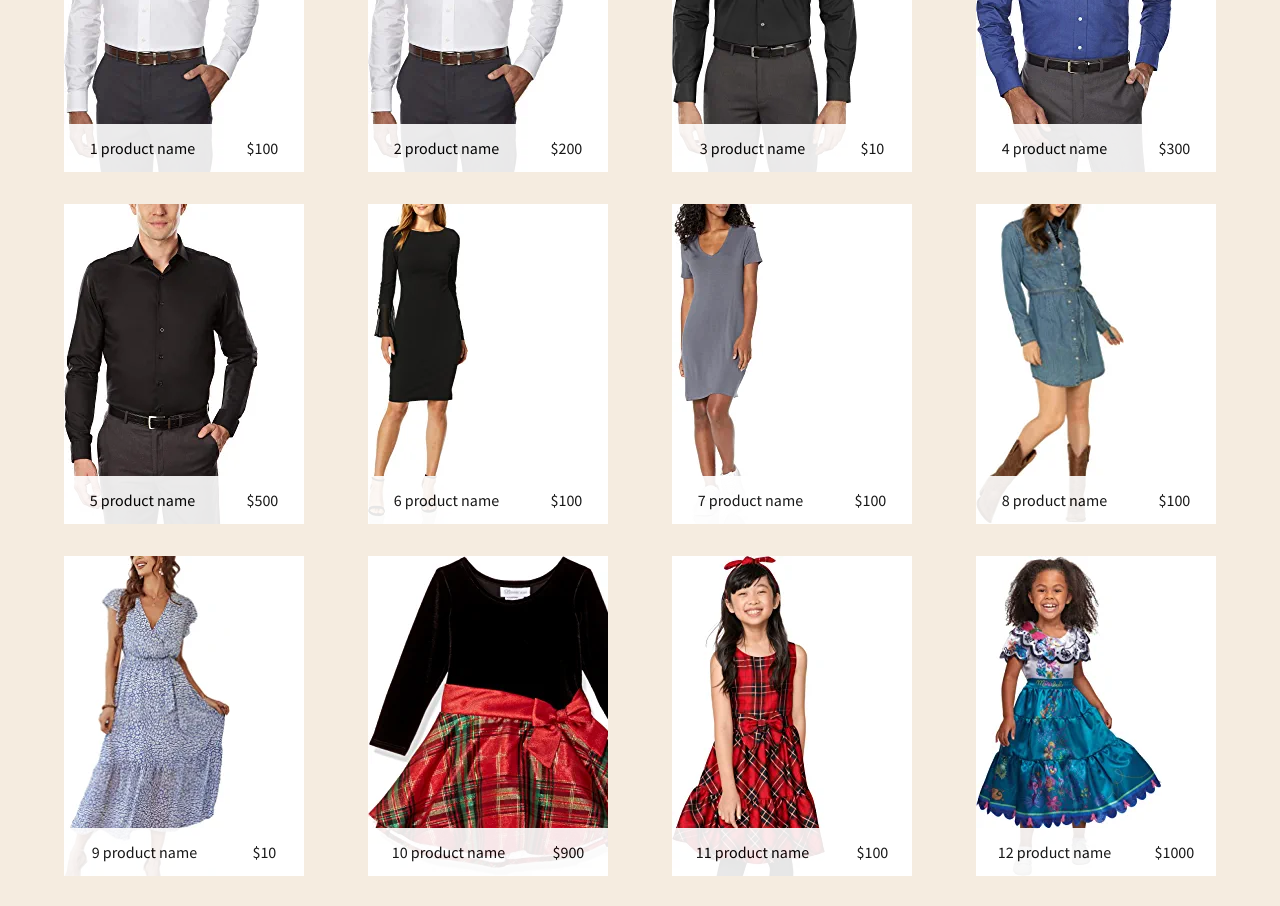
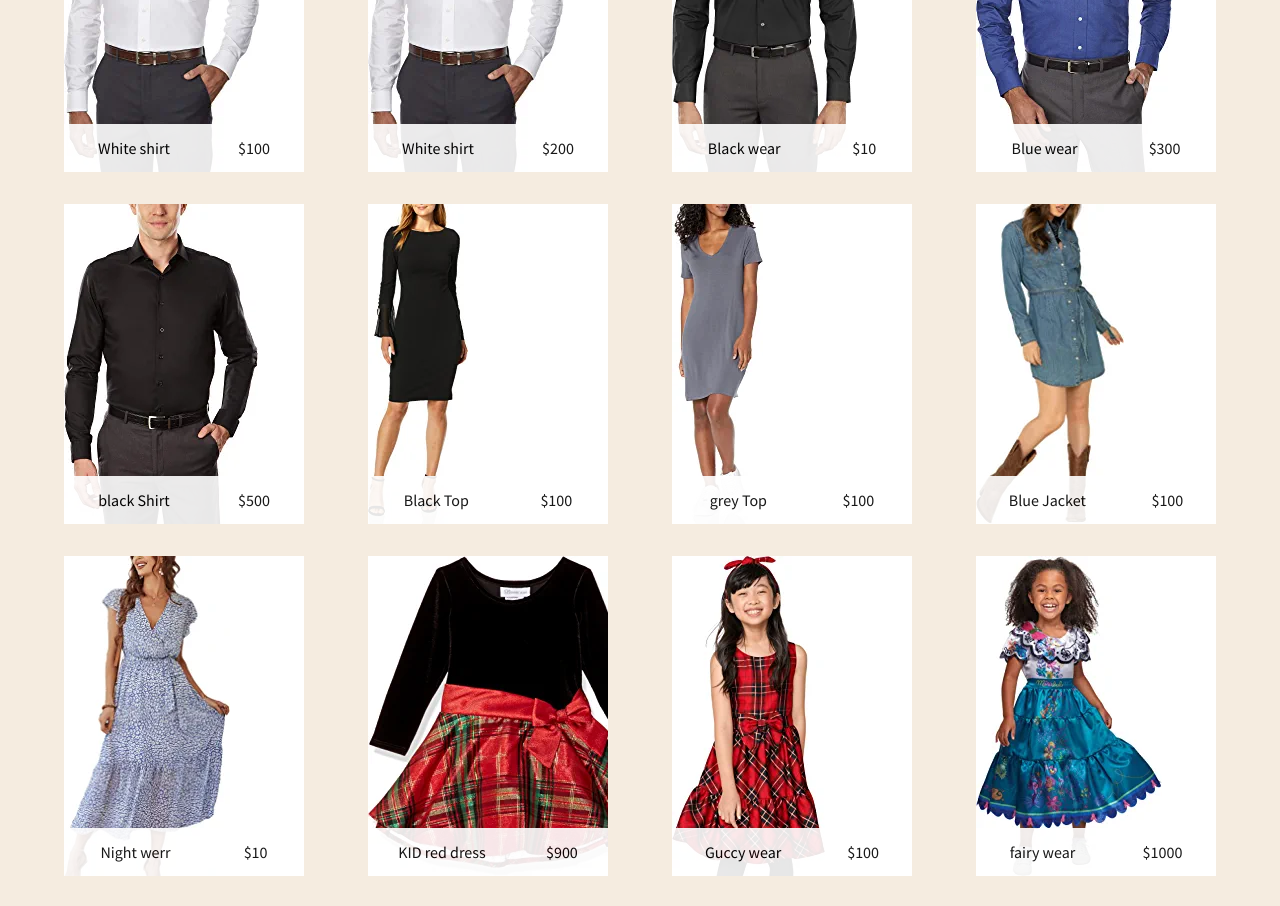
Before and after one commit to anupadhikarii/E-commerce, a React (Create React App) app: page / in a window 1280 px wide. Shown: the part 1040-1946 px from the top of the page. Built offline with nearby package versions, Linux system fonts and the light colour scheme.

Commit message:
Added missing name

```diff
--- a/src/component/card/Card.jsx
+++ b/src/component/card/Card.jsx
@@ -14,7 +14,7 @@ function Card(props) {
         }}
       >
         <div className='detail'>
-          <div className='id'>{props.id} product name</div>
+          <div className='id'>{props.title}</div>
           <div className='prize-text'>${props.prize}</div>
         </div>
       </div>
--- a/src/component/card/tendingproduct.js
+++ b/src/component/card/tendingproduct.js
@@ -21,7 +21,7 @@ const product = [
     catagory: "MAN",
     itemid: 1,
     itemImage: item2,
-    title: "80 hajar ka wear",
+    title: "White shirt",
     prize: 100,
     describtion:
       "A t-shirt is a style of clothing that is casual and comfortable. It typically has short sleeves and a round neckline. T-shirts are made from a variety of fabrics, such as cotton, polyester, and jersey. They can be worn on their own or used as an undershirt. T-shirts are a versatile and practical wardrobe staple that can be dressed up or down depending on the occasion. ",
@@ -32,7 +32,7 @@ const product = [
     catagory: "MAN",
     itemid: 2,
     itemImage: item2,
-    title: "Acustic wear",
+    title: "White shirt ",
     prize: 200,
     describtion:
       "A t-shirt is a style of clothing that is casual and comfortable. It typically has short sleeves and a round neckline. T-shirts are made from a variety of fabrics, such as cotton, polyester, and jersey. They can be worn on their own or used as an undershirt. T-shirts are a versatile and practical wardrobe staple that can be dressed up or down depending on the occasion. ",
@@ -44,7 +44,7 @@ const product = [
     itemid: 3,
     itemImage: item3,
     prize: 10,
-    title: "Acustic wear",
+    title: "Black wear",
     describtion:
       "A t-shirt is a style of clothing that is casual and comfortable. It typically has short sleeves and a round neckline. T-shirts are made from a variety of fabrics, such as cotton, polyester, and jersey. They can be worn on their own or used as an undershirt. T-shirts are a versatile and practical wardrobe staple that can be dressed up or down depending on the occasion. ",
   },
@@ -55,7 +55,7 @@ const product = [
     itemid: 4,
     itemImage: item4,
     prize: 300,
-    title: "Acustic wear",
+    title: "Blue wear",
     describtion:
       "A t-shirt is a style of clothing that is casual and comfortable. It typically has short sleeves and a round neckline. T-shirts are made from a variety of fabrics, such as cotton, polyester, and jersey. They can be worn on their own or used as an undershirt. T-shirts are a versatile and practical wardrobe staple that can be dressed up or down depending on the occasion. ",
   },
@@ -65,7 +65,7 @@ const product = [
     catagory: "MAN",
     itemid: 5,
     itemImage: item5,
-    title: "Acustic wear",
+    title: "black Shirt",
     prize: 500,
     describtion:
       "A t-shirt is a style of clothing that is casual and comfortable. It typically has short sleeves and a round neckline. T-shirts are made from a variety of fabrics, such as cotton, polyester, and jersey. They can be worn on their own or used as an undershirt. T-shirts are a versatile and practical wardrobe staple that can be dressed up or down depending on the occasion. ",
@@ -77,7 +77,7 @@ const product = [
     itemid: 6,
     itemImage: item6,
     prize: 100,
-    title: "Acustic wear",
+    title: "Black Top",
     describtion:
       "This dress is designed for women and is made with a high-quality material that is both durable and comfortable to wear. It has a flattering and feminine silhouette that accentuates the curves of the body. The dress has a fitted bodice and a flowing skirt that falls to the knee, making it suitable for both formal and casual occasions. The dress features a V-neckline that adds a touch of elegance and comes with spaghetti straps",
   },
@@ -87,6 +87,7 @@ const product = [
     catagory: "WOMAN",
     itemid: 7,
     itemImage: item7,
+    title: "grey Top",
     prize: 100,
     describtion:
       "A t-shirt is a style of clothing that is casual and comfortable. It typically has short sleeves and a round neckline. T-shirts are made from a variety of fabrics, such as cotton, polyester, and jersey. They can be worn on their own or used as an undershirt. T-shirts are a versatile and practical wardrobe staple that can be dressed up or down depending on the occasion. ",
@@ -97,6 +98,7 @@ const product = [
     catagory: "WOMAN",
     itemid: 8,
     itemImage: item9,
+    title: "Blue Jacket",
     prize: 100,
     describtion:
       "This dress is designed for women and is made with a high-quality material that is both durable and comfortable to wear. It has a flattering and feminine silhouette that accentuates the curves of the body. The dress has a fitted bodice and a flowing skirt that falls to the knee, making it suitable for both formal and casual occasions. The dress features a V-neckline that adds a touch of elegance and comes with spaghetti straps ",
@@ -107,6 +109,7 @@ const product = [
     catagory: "WOMAN",
     itemid: 9,
     itemImage: item8,
+    title: "Night werr",
     prize: 10,
     describtion:
       "This dress is designed for women and is made with a high-quality material that is both durable and comfortable to wear. It has a flattering and feminine silhouette that accentuates the curves of the body. The dress has a fitted bodice and a flowing skirt that falls to the knee, making it suitable for both formal and casual occasions. The dress features a V-neckline that adds a touch of elegance and comes with spaghetti straps",
@@ -117,6 +120,7 @@ const product = [
     catagory: "KID",
     itemid: 10,
     itemImage: item10,
+    title: "KID red dress",
     prize: 900,
     describtion:
       "A t-shirt is a style of clothing that is casual and comfortable. It typically has short sleeves and a round neckline. T-shirts are made from a variety of fabrics, such as cotton, polyester, and jersey. They can be worn on their own or used as an undershirt. T-shirts are a versatile and practical wardrobe staple that can be dressed up or down depending on the occasion. ",
@@ -128,7 +132,7 @@ const product = [
     itemid: 11,
     itemImage: item12,
     prize: 100,
-    title: "Guccy style",
+    title: "Guccy wear",
     describtion:
       "This dress is designed for children and is made with a soft and comfortable material that is gentle on the skin. It has a playful and colorful design that is sure to delight any child. The dress has a full skirt that flares out from the waist and comes with a matching bow that can be tied at the back or the front. It has a round neckline that is perfect for everyday wear and comes with short sleeves that are perfect for warm weather. ",
   },
@@ -139,7 +143,7 @@ const product = [
     itemid: 12,
     itemImage: item13,
     prize: 1000,
-    title: "venum style",
+    title: "fairy wear",
     describtion:
       "This dress is designed for children and is made with a soft and comfortable material that is gentle on the skin. It has a playful and colorful design that is sure to delight any child. The dress has a full skirt that flares out from the waist and comes with a matching bow that can be tied at the back or the front. It has a round neckline that is perfect for everyday wear and comes with short sleeves that are perfect for warm weather. ",
   },
@@ -161,7 +165,7 @@ const product = [
     itemid: 14,
     itemImage: item15,
     prize: 100,
-    title: "Guccy style",
+    title: "Guccy guitar",
     describtion:
       "This guitar is a versatile instrument that can be used in a variety of musical styles. One option is a classic six-string acoustic guitar, made with a solid spruce top and mahogany back and sides for a rich and warm tone. The fingerboard is typically made of rosewood, a hardwood that produces a clear and balanced tone, perfect for fingerstyle playing.  ",
   },
--- a/src/component/trending/TrendingItem.jsx
+++ b/src/component/trending/TrendingItem.jsx
@@ -68,6 +68,7 @@ function TrendingItem() {
                   image={item.itemImage}
                   id={item.itemid}
                   prize={item.prize}
+                  title={item.title}
                 />
               </div>
             );
```
